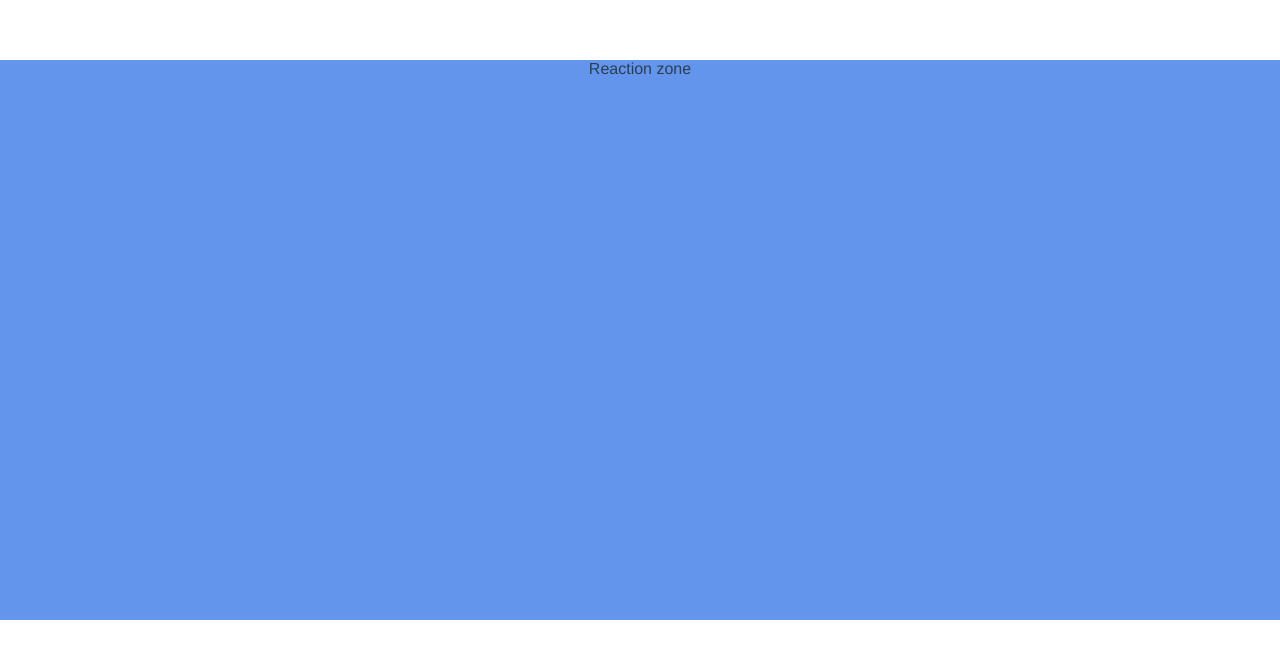
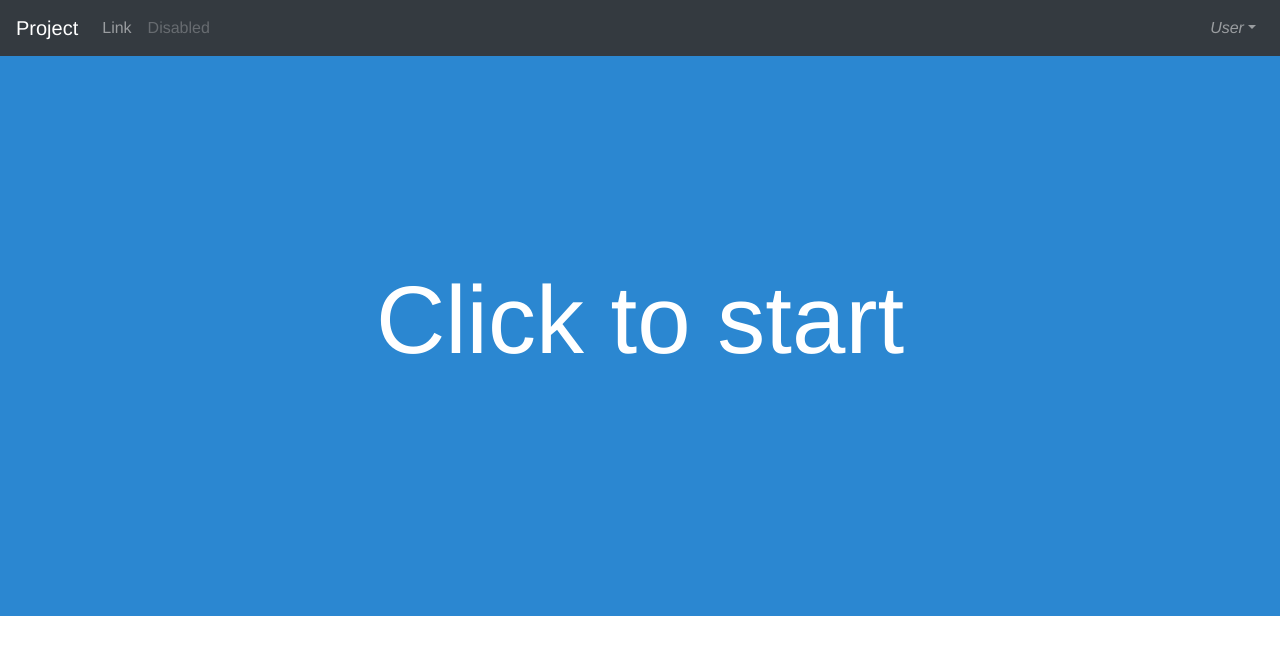
Before and after one commit to pietarijrvi/WEB-projekti, a Vue app: page / in a window 1280 px wide. Shown: the top 658 px of the page. Built offline with nearby package versions, Linux system fonts and the light colour scheme.

Commit message:
navigoinnin lisäys ja reaktiopeli update

```diff
--- a/package.json
+++ b/package.json
@@ -9,6 +9,8 @@
   },
   "dependencies": {
     "body-parser": "^1.19.0",
+    "bootstrap": "^4.4.1",
+    "bootstrap-vue": "^2.1.0",
     "cookie-parser": "^1.4.4",
     "core-js": "^3.3.2",
     "express": "^4.17.1",
@@ -18,6 +20,7 @@
     "vue": "^2.6.10"
   },
   "devDependencies": {
+    "@types/express": "^4.17.2",
     "@vue/cli-plugin-babel": "^4.0.0",
     "@vue/cli-plugin-eslint": "^4.0.0",
     "@vue/cli-service": "^4.0.0",
--- a/src/App.vue
+++ b/src/App.vue
@@ -1,16 +1,18 @@
 <template>
   <div id="app">
+    <Header/>
     <reaction-game/>
   </div>
 </template>
 
 <script>
 import ReactionGame from "./components/ReactionGame.vue";
+import Header from "./components/Header.vue";
 
 export default {
   name: 'app',
   components: {
-    ReactionGame
+    ReactionGame,Header
   }
 }
 </script>
@@ -22,6 +24,5 @@ export default {
   -moz-osx-font-smoothing: grayscale;
   text-align: center;
   color: #2c3e50;
-  margin-top: 60px;
 }
 </style>
--- /dev/null
+++ b/src/components/Header.vue
@@ -0,0 +1,39 @@
+<template>
+    <div>
+        <b-navbar toggleable="lg" type="dark" variant="dark">
+            <b-navbar-brand href="#">Project</b-navbar-brand>
+
+            <b-navbar-toggle target="nav-collapse"></b-navbar-toggle>
+
+            <b-collapse id="nav-collapse" is-nav>
+                <b-navbar-nav>
+                    <b-nav-item href="#">Link</b-nav-item>
+                    <b-nav-item href="#" disabled>Disabled</b-nav-item>
+                </b-navbar-nav>
+
+                <!-- Right aligned nav items -->
+                <b-navbar-nav class="ml-auto">
+                    <b-nav-item-dropdown right>
+                        <!-- Using 'button-content' slot -->
+                        <template v-slot:button-content>
+                            <em>User</em>
+                        </template>
+                        <b-dropdown-item href="#">Profile</b-dropdown-item>
+                        <b-dropdown-item href="#">Sign Out</b-dropdown-item>
+                    </b-nav-item-dropdown>
+                </b-navbar-nav>
+            </b-collapse>
+        </b-navbar>
+    </div>
+</template>
+
+
+<script>
+    export default {
+        name: "Header"
+    }
+</script>
+
+<style scoped>
+
+</style>
--- a/src/components/ReactionGame.vue
+++ b/src/components/ReactionGame.vue
@@ -1,8 +1,10 @@
 <template>
-    <div id="reactionZone" v-on:click="clickGame">
-        Reaction zone
+    <div id="reactionZone" v-on:mousedown="clickGame" v-bind:style="{backgroundColor: color}">
         <div id="timer">
-            <span id="millis">{{ milliseconds}}</span>
+            <span v-if="showTimer" class="millis">{{milliseconds + 'ms'}}</span>
+            <span v-else class="millis">{{message}}</span>
+            <span id="msg2">{{msg2}}</span>
+            <span id="average">{{average}}</span>
         </div>
     </div>
 </template>
@@ -12,32 +14,84 @@
         name: "ReactionGame",
         data() {
             return {
+                average: null,
+                milliseconds: 0,
+                scores: [],
+                message: 'Click to start',
+                msg2: null,
                 clicked: false,
-                timer: false,
-                time: 0
+                wait: false,
+                showTimer: false,
+                color: '#2b87d1',
+                timer: null,
+                currentTime: null,
+                startTime: null
             }
         },
         methods: {
-            startTimer(){
-                const startTime = new Date();
+            waitForStart() {
+                this.msg2 = null;
+                this.showTimer = false; // not showing timer
+                this.message = 'Wait for green';
+                this.wait = true;
+                this.color = '#ce2636'; //box is red
+                const max = 5000; // between max and min time (milliseconds)
+                const min = 1000;
+                let random = Math.random() * (max - min) + min; // randomize time
+                this.timer = setTimeout(this.startTimer, random); // code not running until random time
             },
-            stopTimer(startTime){
-                const endTime = new Date();
-                const timeDiff = endTime - startTime;
+            startTimer() {
+                this.message = 'Click!';
+                this.wait = false;
+                this.color = '#4bdb6a'; // box is green
+                this.$data.startTime = Date.now();
+                this.$data.currentTime = Date.now();
+                this.timer = setInterval(() => this.count(), 1); // timer goes up in milliseconds
+            },
+            stopTimer() {
+                clearTimeout(this.timer);
+                clearInterval(this.timer);
+                this.color = "#2b87d1";
+            },
+            count: function () {
+                this.currentTime = Date.now();
+            },
+
+            getReactionTime() {
+                this.milliseconds = this.currentTime - this.$data.startTime;
+                return this.milliseconds;
+            },
+
+            getAverage(){
+                let sum = this.scores.reduce((previous, current) => current += previous);
+                this.average = 'AVG: ' + Math.round(sum / this.scores.length);
+            },
+
+            saveScore(){
+                this.scores.push(this.milliseconds);
+                alert(this.scores);
+                return this.scores;
             },
             clickGame() {
-                alert('div clicked');
-                this.clicked = true;
-                if(this.timer === false){
-                    this.startTimer();
-                } else{
+                if(this.color==="#2b87d1"){
+                   this.waitForStart();
+                }else if (this.color === "#ce2636"){
+                    this.message = 'Too soon!';
+                    this.msg2 = 'Click to try again.';
                     this.stopTimer();
+                } else {
+                    this.stopTimer();
+                    this.showTimer = true;
+                    this.message = null;
+                    this.clicked = true;
+                    this.msg2 = 'Click to continue.';
+                    this.getReactionTime();
+                    this.saveScore();
+                    this.getAverage();
                 }
-
             },
         },
-        computed:{
-
+        computed: {
         }
     }
 </script>
@@ -51,6 +105,27 @@
     #reactionZone {
         width: 100%;
         height: 35em;
-        background: cornflowerblue;
+    }
+
+    #timer {
+        display: inline-flex;
+        flex-direction: column;
+        text-align: center;
+        color: white;
+        font-size: 6em;
+    }
+
+    .millis {
+        margin-top: 2em;
+        display: inline-block;
+    }
+
+    #msg2{
+        font-size: 30px;
+    }
+
+    #average{
+        font-size: 20px;
+        margin-top: 1em;
     }
 </style>
```
Also changed, not shown: src/main.js (+8 -2 lines), 1 other file (tests, documents, lock files or other folders).
